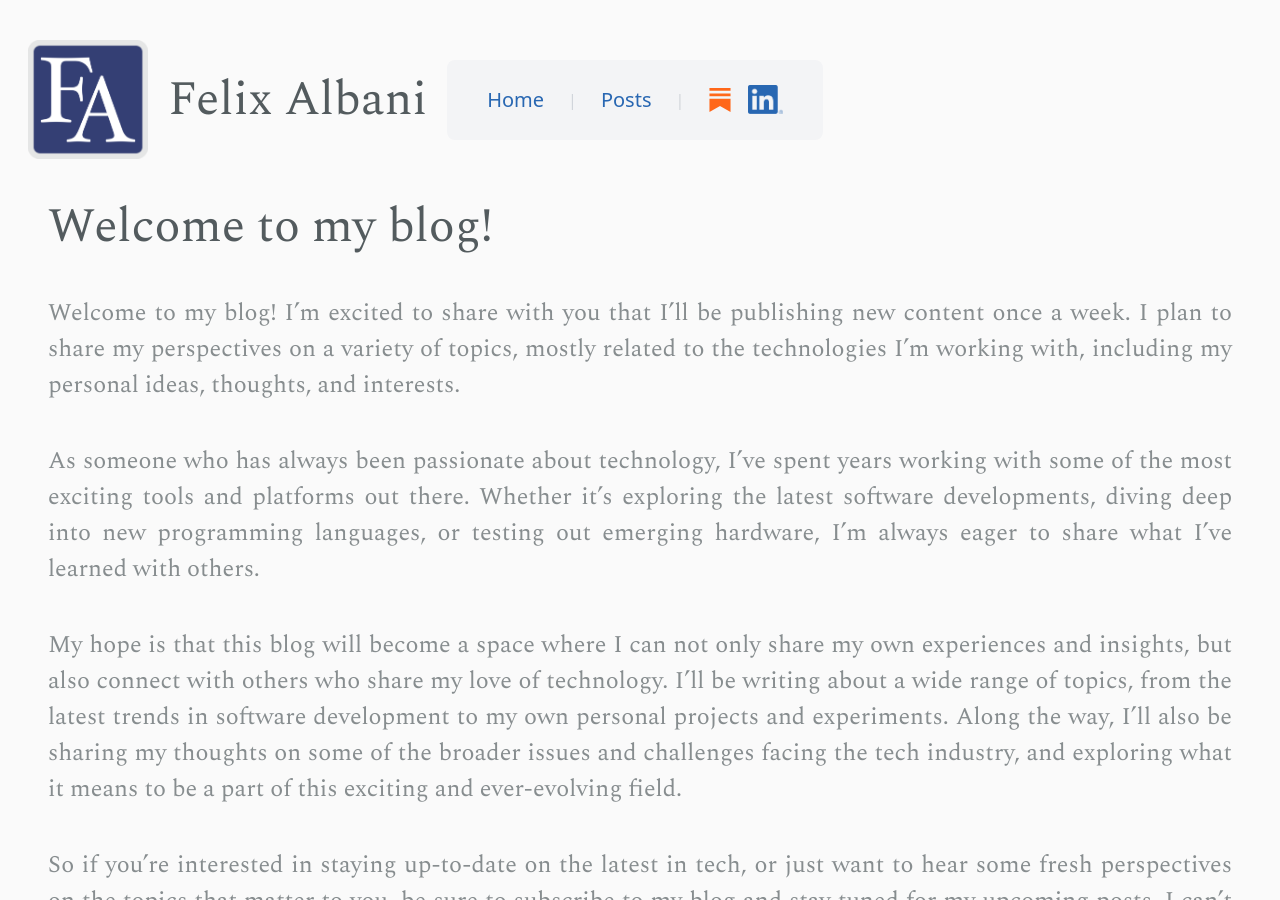
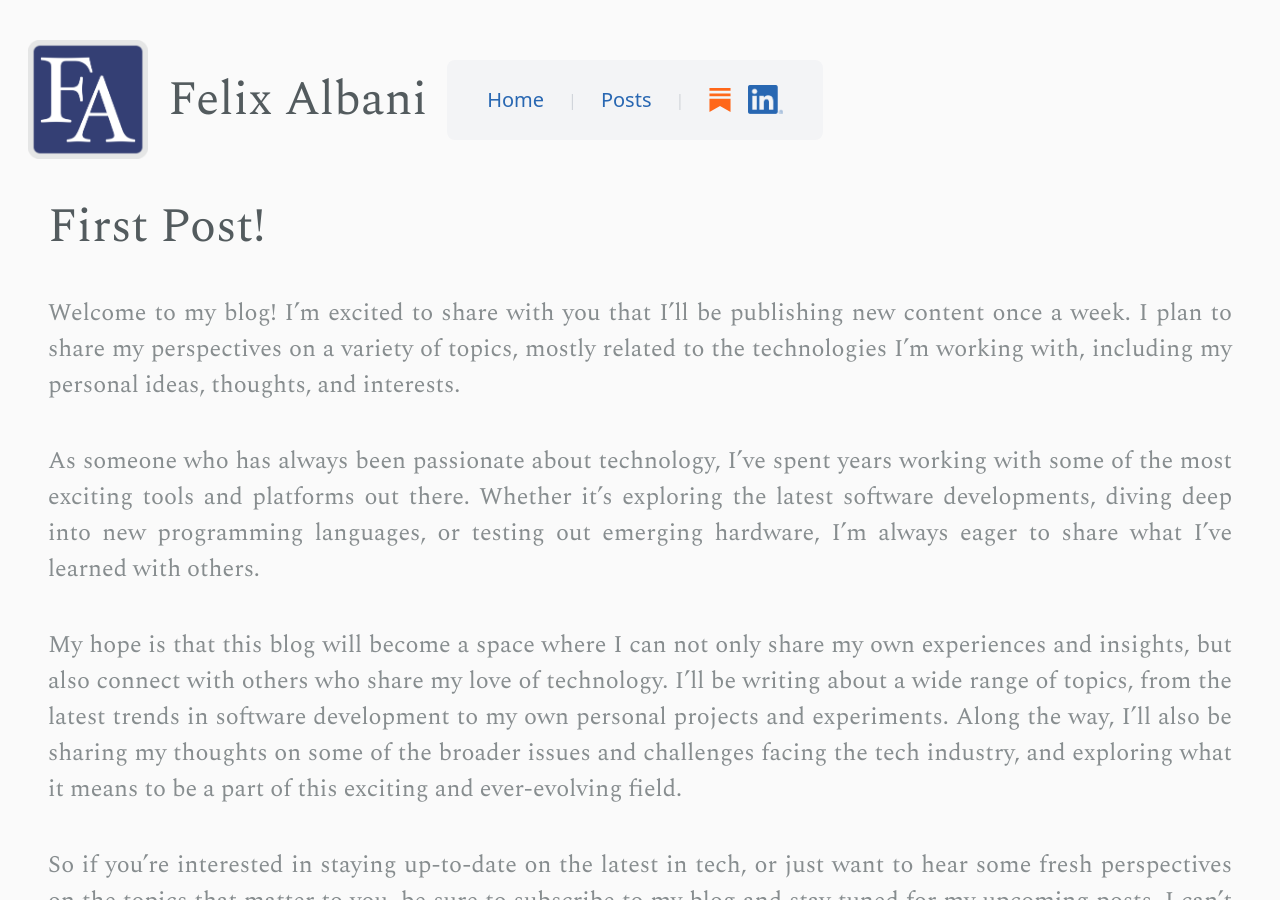
Before and after one commit to felixalbani/felixalbani.github.io, a Jekyll site: the page built from _posts/2023-02-21-my-first-post.md, in a window 1280 px wide and 900 px high. Built offline with Jekyll 4.4.1, drawn with Linux system fonts in a browser that asks for light colours; nearby versions of some CDN libraries.

Commit message:
fix article

```diff
--- a/_posts/2023-02-21-my-first-post.md
+++ b/_posts/2023-02-21-my-first-post.md
@@ -5,7 +5,7 @@ substack: "https://felixalbani.substack.com/p/3136cdbd-cc3d-49aa-88e9-239ff47c21
 description: "Welcome to my blog! I'm excited to share with you that I'll be publishing new content once a week. "
 ---
 
-# Welcome to my blog!
+# First Post!
 
 Welcome to my blog! I'm excited to share with you that I'll be publishing new content once a week. I plan to share my perspectives on a variety of topics, mostly related to the technologies I'm working with, including my personal ideas, thoughts, and interests.
 
```
